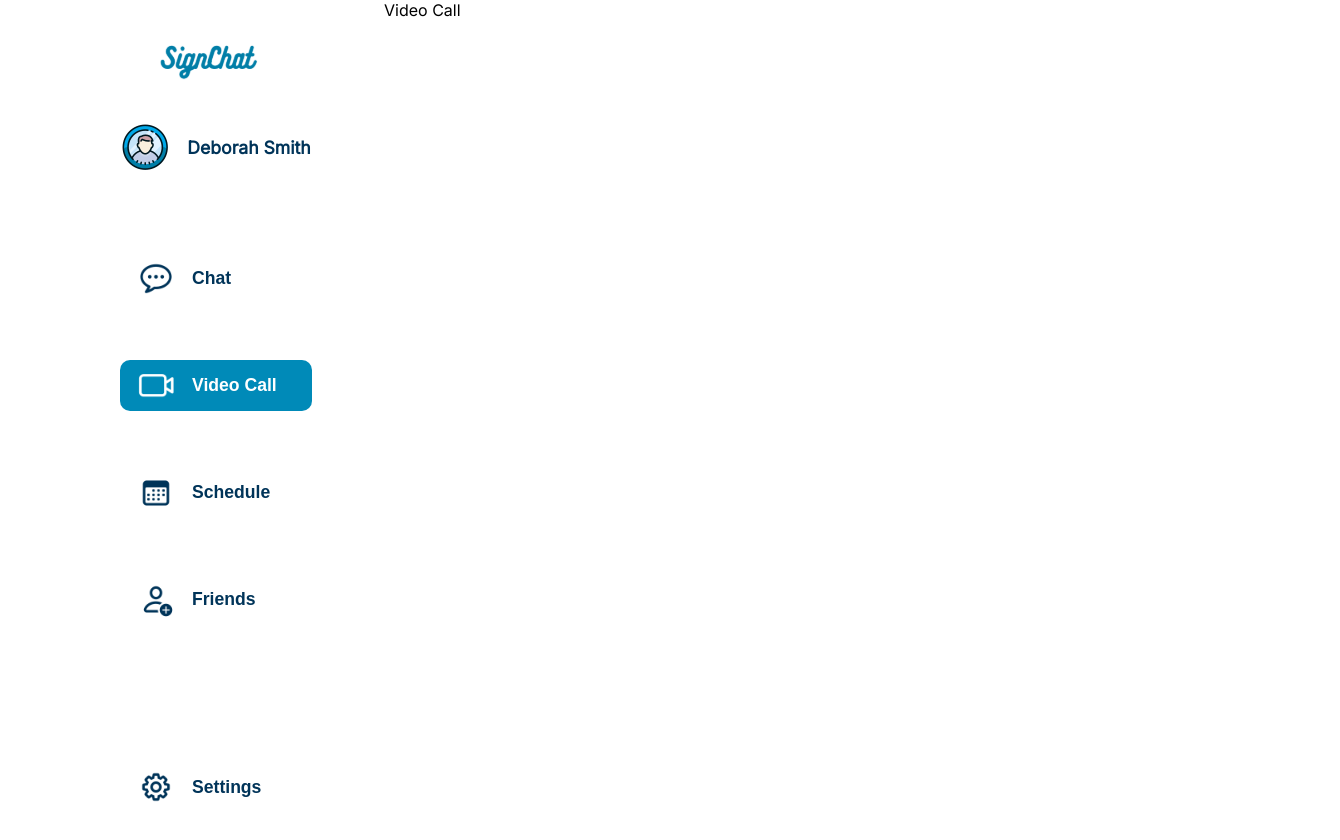
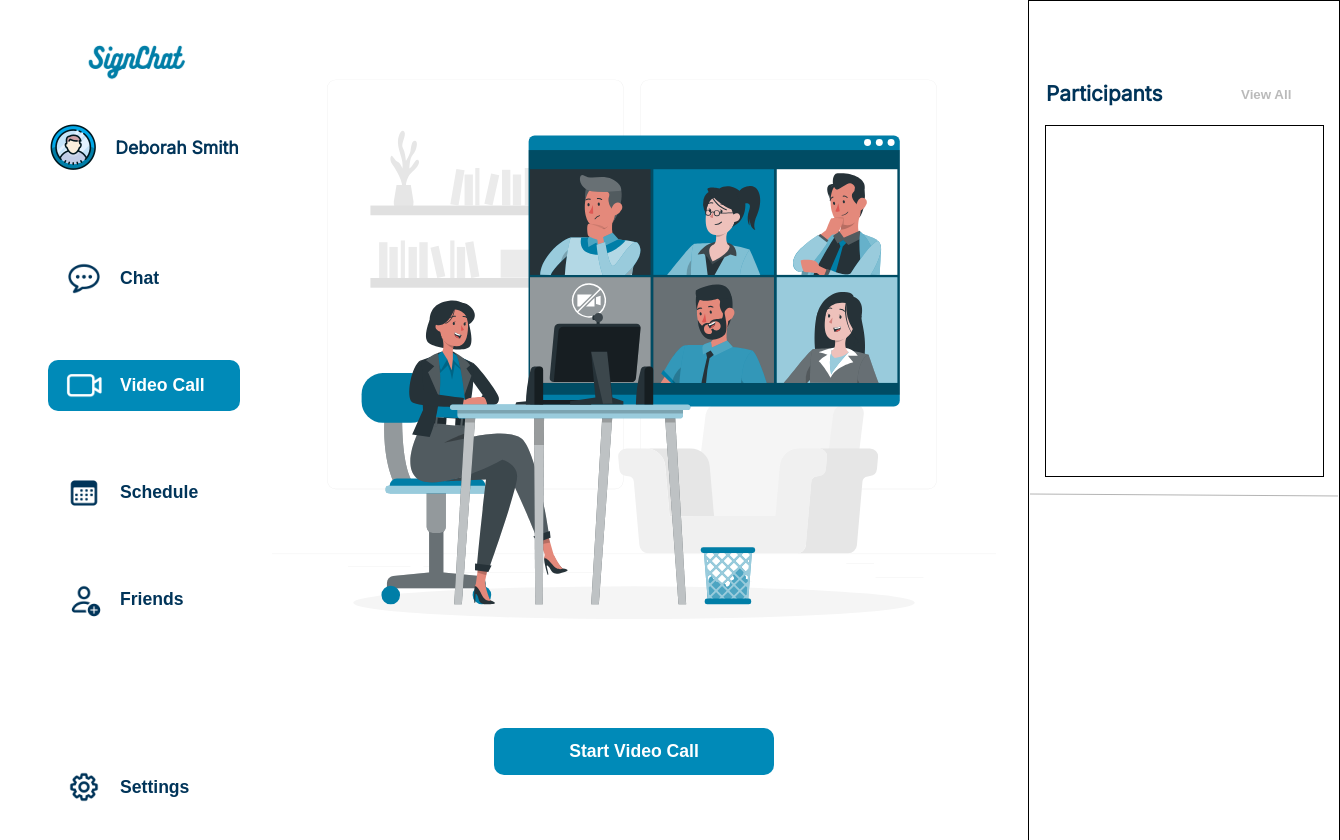
Before and after one commit to SignLink/Signchat-Frontend, a React (Create React App) app: page /user/videocall in a window 1280 px wide. Shown: the top 840 px of the page, 1340 px wide, since content can reach past the window. Built offline with nearby package versions, Linux system fonts and the light colour scheme.

Commit message:
added video call starter interface

```diff
--- a/src/User Video Call Page/User Video Call Components/UserVideoCall.css
+++ b/src/User Video Call Page/User Video Call Components/UserVideoCall.css
@@ -0,0 +1,12 @@
+.videocall-image img{
+    width: 788px;
+    height: 724px;
+}
+.videocall-image{
+    width: 60%;
+}
+.videocall-button{
+    width: 100%;
+    display: flex;
+    justify-content: center;
+}
--- a/src/User Video Call Page/User Video Call Components/UserVideoCall.tsx
+++ b/src/User Video Call Page/User Video Call Components/UserVideoCall.tsx
@@ -1,8 +1,20 @@
-import React from "react";
-import './UserVideoCall.css'
+import Button from "../../Main Components/Button";
+import "./UserVideoCall.css";
+import meeting from "../../Images/Remote-meeting.svg";
 
 function UserVideoCall() {
-  return <div className="user-videocall">Video Call</div>;
+  return (
+    <>
+      <div className="user-videocall">
+        <div className="videocall-image">
+          <img src={meeting} alt="" />
+        </div>
+        <div className="videocall-button">
+          <Button buttonName="Start Video Call" />
+        </div>
+      </div>
+    </>
+  );
 }
 
 export default UserVideoCall;
--- /dev/null
+++ b/src/User Video Call Page/User Video Call Components/VideoCallParticipants.css
@@ -0,0 +1,48 @@
+.videocall-participants-main {
+    border: 1px solid black;
+    width: 27rem;
+    display: flex;
+    flex-direction: column;
+    align-items: center;
+    height: 100vh;
+    min-height: 55rem;
+}
+
+.line {
+    display: inline-block;
+    width: 100%;
+    display: flex;
+    justify-content: center;
+}
+.participants{
+    width: 90%;
+}
+.videocall-participants-main{
+    padding-top: 5rem;
+}
+.participants-title {
+    display: flex;
+    gap: 3rem;
+    justify-content: center;
+}
+.participants-title h2{
+    font-size: 1.3rem;
+    color: var(--font-color);
+}
+.participants-title button{
+    width: 40%;
+    padding: .4rem 1rem;
+    background-color: white;
+    border: none;
+    cursor: pointer;
+    font-weight: 700;
+    color: #bababa;
+}
+.participants-lists{
+    border: 1px solid black;
+    min-height: 22rem;
+    height: 40vh;
+    margin: 1rem auto;
+    width: 100%;
+    overflow-y: auto;
+}
--- /dev/null
+++ b/src/User Video Call Page/User Video Call Components/VideoCallParticipants.tsx
@@ -0,0 +1,26 @@
+import React from "react";
+import "./VideoCallParticipants.css";
+import line from "../../Images/Line.svg";
+
+function VideoCallParticipants() {
+  return (
+    <div className="videocall-participants-main">
+      <div className="participants">
+        <div className="participants-title">
+          <h2>Participants</h2>
+          <button>View All</button>
+        </div>
+        <div className="participants-lists"></div>
+      </div>
+      <span className="line">
+        <img src={line} alt="line" />
+      </span>
+      <div className="videocall-chat-main">
+        <div className="videocall-chat-box"></div>
+        <div className="videocall-send"></div>
+      </div>
+    </div>
+  );
+}
+
+export default VideoCallParticipants;
--- a/src/User Video Call Page/UserVideoCallPage.tsx
+++ b/src/User Video Call Page/UserVideoCallPage.tsx
@@ -3,6 +3,7 @@ import MainWrapper from "../Main Components/MainWrapper";
 import UserNavigation from "../User Main Components/UserNavigation";
 import UserVideoCall from "./User Video Call Components/UserVideoCall";
 import './UserVideoCallPage.css'
+import VideoCallParticipants from "./User Video Call Components/VideoCallParticipants";
 
 function UserVideoCallPage() {
   return (
@@ -10,6 +11,7 @@ function UserVideoCallPage() {
       <div className="user-videocall-main">
         <UserNavigation />
         <UserVideoCall/>
+        <VideoCallParticipants/>
       </div>
     </MainWrapper>
   );
```
Also changed, not shown: src/Images/Line.svg (added), src/Images/Remote-meeting.svg (added).
